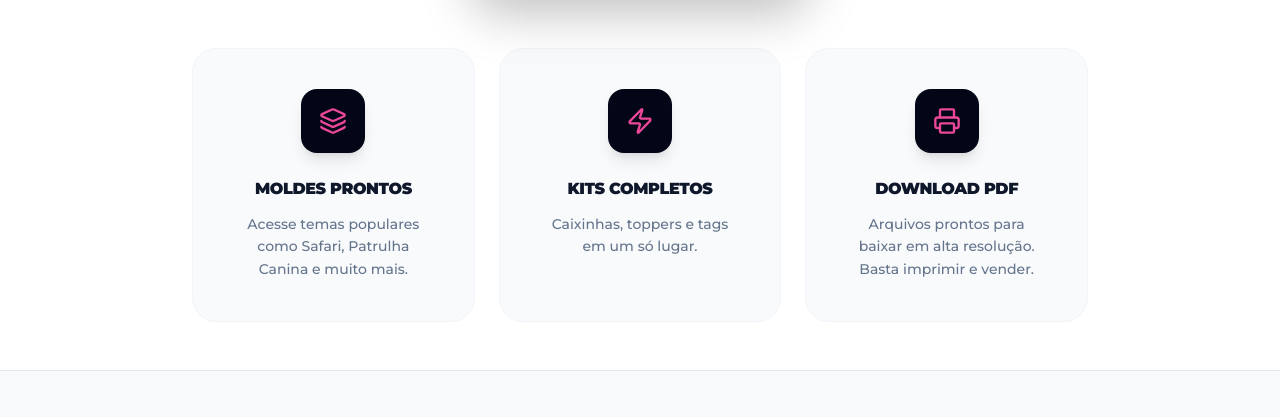
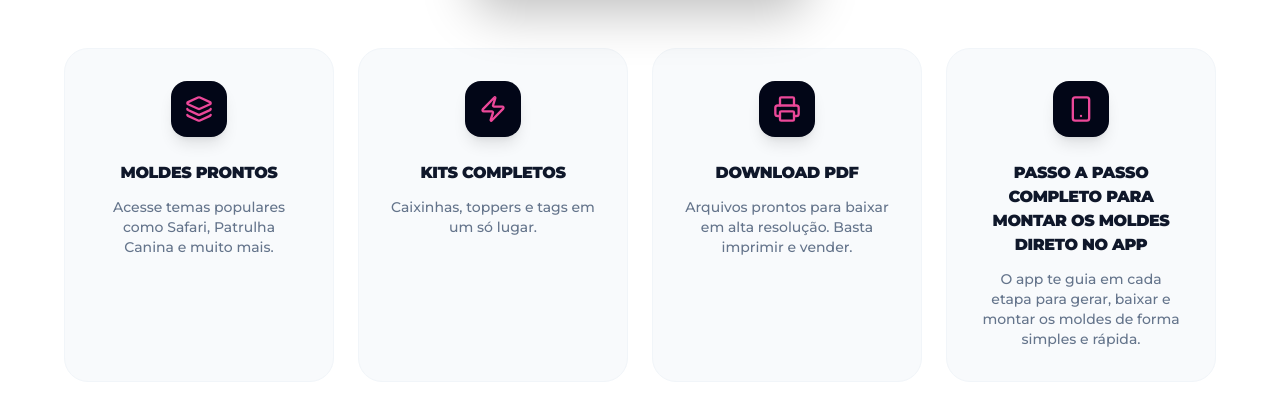
Before and after one commit to AxerCompany/Papelaria-, a React (Vite) app: page / in a window 1280 px wide. Shown: the part 2618-3035 px from the top of the page. Built offline with nearby package versions, Linux system fonts and the light colour scheme.

Commit message:
feat: Expand technology section with more features
Increases the width of the technology section container and adds a fourth feature card to showcase more detailed app functionality, including comprehensive step-by-step guidance for creating and assembling templates directly within the application.

```diff
--- a/App.tsx
+++ b/App.tsx
@@ -398,7 +398,7 @@ const Features: React.FC = () => {
 
   return (
     <section className="py-12 bg-white px-6 overflow-hidden">
-      <div className="max-w-4xl mx-auto">
+      <div className="max-w-6xl mx-auto">
         <div className="text-center mb-10">
           <p className="text-pink-600 font-black text-[12px] uppercase tracking-[0.4em] mb-3">TECNOLOGIA EXCLUSIVA</p>
           <h2 className="text-2xl md:text-3xl font-black text-slate-900 mb-4 uppercase tracking-tighter italic">O SEU ATELIÊ NA PALMA DA MÃO</h2>
@@ -426,18 +426,19 @@ const Features: React.FC = () => {
           />
         </div>
 
-        <div className="grid md:grid-cols-3 gap-6">
+        <div className="grid grid-cols-1 sm:grid-cols-2 lg:grid-cols-4 gap-6">
           {[
             { icon: <Layers size={28} />, title: "Moldes Prontos", desc: "Acesse temas populares como Safari, Patrulha Canina e muito mais." },
             { icon: <Zap size={28} />, title: "Kits Completos", desc: "Caixinhas, toppers e tags em um só lugar." },
-            { icon: <Printer size={28} />, title: "Download PDF", desc: "Arquivos prontos para baixar em alta resolução. Basta imprimir e vender." }
+            { icon: <Printer size={28} />, title: "Download PDF", desc: "Arquivos prontos para baixar em alta resolução. Basta imprimir e vender." },
+            { icon: <Smartphone size={28} />, title: "Passo a passo completo para montar os moldes direto no app", desc: "O app te guia em cada etapa para gerar, baixar e montar os moldes de forma simples e rápida." }
           ].map((item, idx) => (
-            <div key={idx} className="flex flex-col items-center text-center group bg-slate-50 p-10 rounded-3xl border border-slate-100 transition-all hover:-translate-y-2">
-              <div className="w-16 h-16 bg-slate-950 rounded-2xl flex items-center justify-center text-pink-500 mb-6 group-hover:bg-pink-600 group-hover:text-white transition-all shadow-lg">
+            <div key={idx} className="flex flex-col items-center text-center group bg-slate-50 p-8 rounded-3xl border border-slate-100 transition-all hover:-translate-y-2">
+              <div className="w-14 h-14 bg-slate-950 rounded-2xl flex items-center justify-center text-pink-500 mb-6 group-hover:bg-pink-600 group-hover:text-white transition-all shadow-lg">
                 {item.icon}
               </div>
-              <h4 className="text-base font-black text-slate-900 uppercase tracking-tight mb-3">{item.title}</h4>
-              <p className="text-slate-500 text-sm font-medium leading-relaxed">{item.desc}</p>
+              <h4 className="text-sm md:text-base font-black text-slate-900 uppercase tracking-tight mb-3 leading-tight">{item.title}</h4>
+              <p className="text-slate-500 text-[12px] md:text-sm font-medium leading-relaxed">{item.desc}</p>
             </div>
           ))}
         </div>
```
